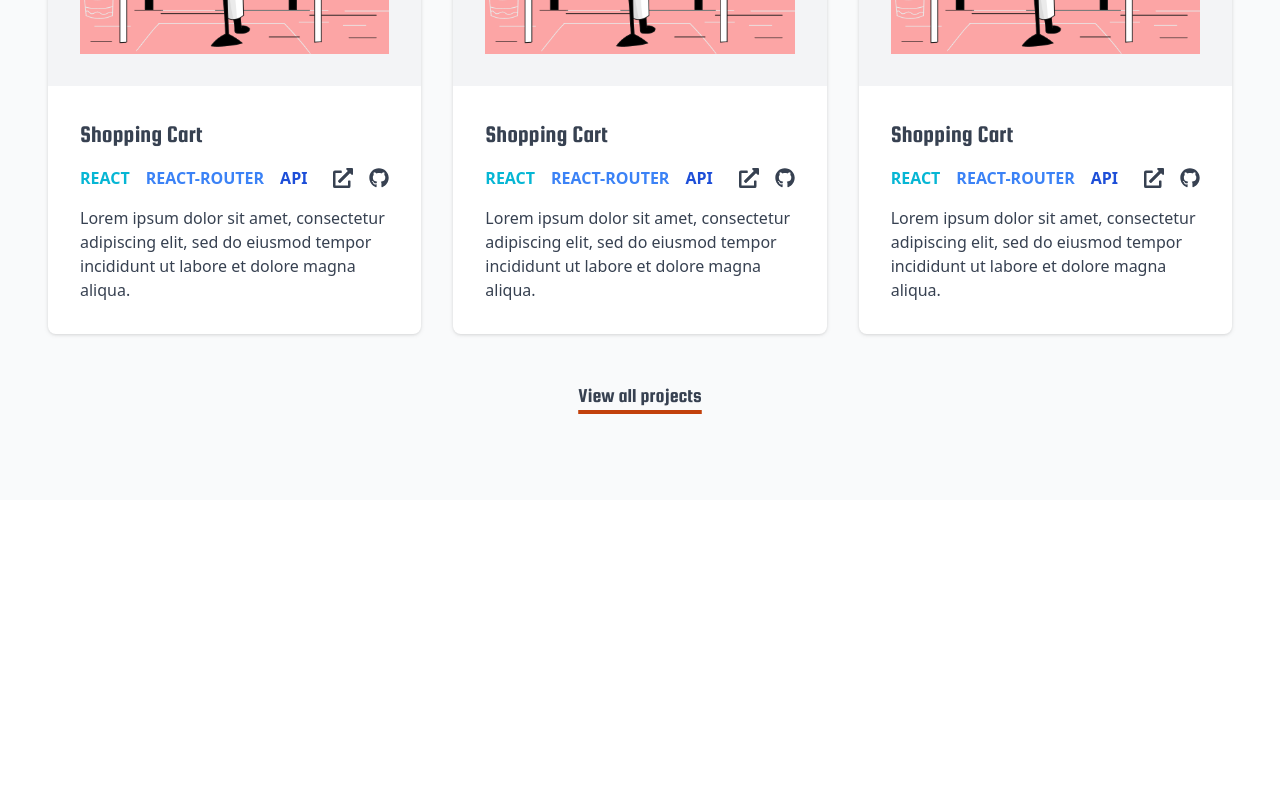
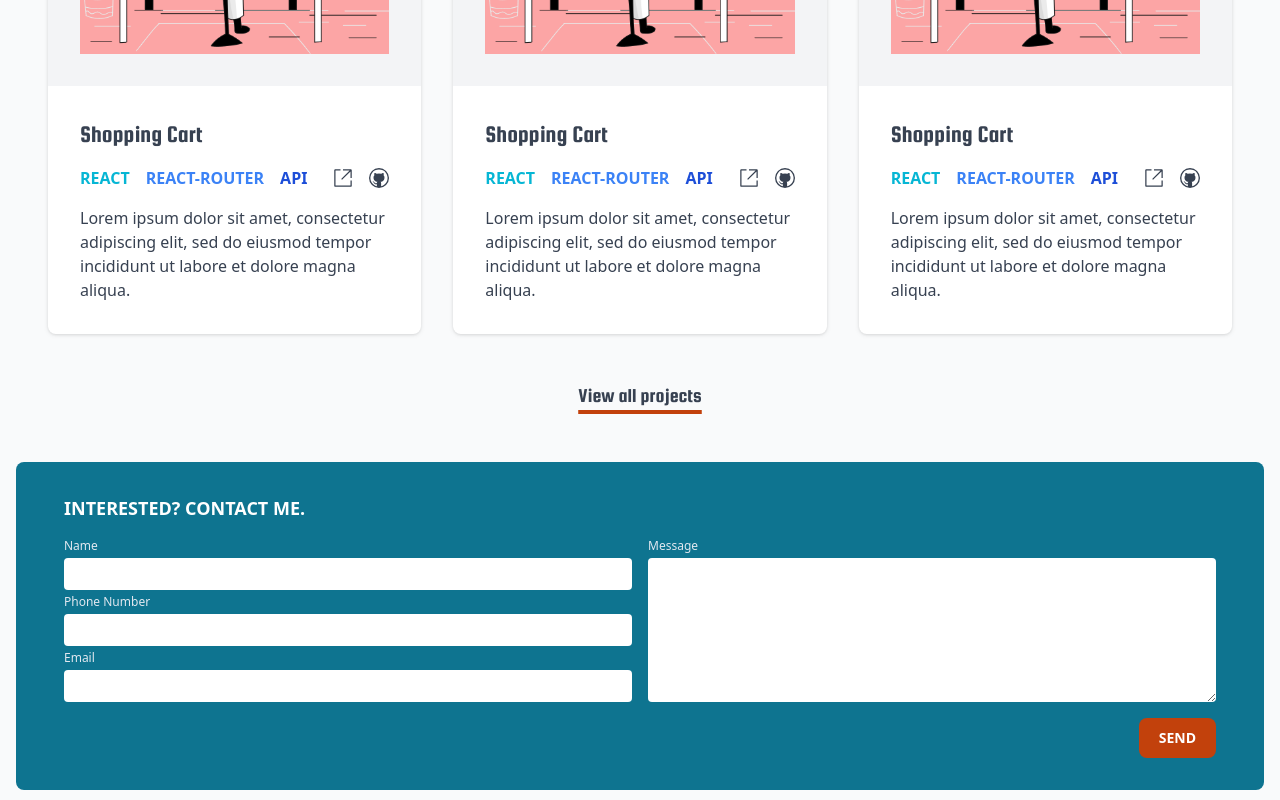
Before and after one commit to hicarlodacuyan/hicarlodacuyan.github.io, a React (Vite) app: page / in a window 1280 px wide. Shown: the part 1560-2360 px from the top of the page. Before the commit the page ends 2060 px from the top, so only its background shows below. Built offline with nearby package versions, Linux system fonts and the light colour scheme.

Commit message:
Add initial contact form

```diff
--- a/src/components/Contact.jsx
+++ b/src/components/Contact.jsx
@@ -1,5 +1,36 @@
 const Contact = () => {
-  return <div></div>;
+  return (
+    <form className="px-2 sm:px-4 py-2.5">
+      <div className="flex flex-col gap-4 container mx-auto rounded-lg bg-cyan-700 p-4 md:py-8 md:px-12">
+        <h1 className="text-lg text-white font-bold uppercase">
+          Interested? Contact me.
+        </h1>
+        <div className="flex md:flex-row flex-col gap-4">
+          <div className="flex-1 flex flex-col gap-1">
+            <p className="text-slate-200 text-xs">Name</p>
+            <input type="text" className="rounded h-8 p-2" />
+            <p className="text-slate-200 text-xs">Phone Number</p>
+            <input type="number" className="rounded h-8 p-2" />
+            <p className="text-slate-200 text-xs">Email</p>
+            <input type="email" className="rounded h-8 p-2" />
+          </div>
+          <div className="flex-1 flex flex-col gap-1">
+            <p className="text-slate-200 text-xs">Message</p>
+            <textarea
+              type="text"
+              className="md:flex-1 md:h-auto h-32 rounded p-2"
+            ></textarea>
+          </div>
+        </div>
+        <button
+          type="submit"
+          className="self-end text-white font-bold uppercase bg-orange-700 focus:ring-4 focus:outline-none focus:ring-blue-300 rounded-lg text-sm px-5 py-2.5 text-center"
+        >
+          Send
+        </button>
+      </div>
+    </form>
+  );
 };
 
 export default Contact;
--- a/src/components/Project.jsx
+++ b/src/components/Project.jsx
@@ -1,7 +1,6 @@
 import React from "react";
 import PlaceholderImg from "../assets/hero-image.png";
-import { FaGithub } from "react-icons/fa";
-import { FaExternalLinkAlt } from "react-icons/fa";
+import { VscGithub, VscLinkExternal } from "react-icons/vsc";
 
 const Project = () => {
   return (
@@ -19,10 +18,10 @@ const Project = () => {
           </ul>
           <div className="flex lg:gap-4 gap-2 text-gray-700">
             <a href="#">
-              <FaExternalLinkAlt size={20} />
+              <VscLinkExternal size={20} />
             </a>
             <a href="#">
-              <FaGithub size={20} />
+              <VscGithub size={20} />
             </a>
           </div>
         </div>
--- a/src/components/Projects.jsx
+++ b/src/components/Projects.jsx
@@ -16,7 +16,7 @@ const Projects = () => {
             <Project />
             <Project />
           </div>
-          <h2 className="font-squada md:text-xl text-base text-gray-700 text-center md:my-12 my-8 underline underline-offset-8 decoration-orange-700 decoration-4">
+          <h2 className="font-squada md:text-xl text-base text-gray-700 text-center md:mt-12 mt-8 underline underline-offset-8 decoration-orange-700 decoration-4">
             View all projects
           </h2>
         </div>
```
